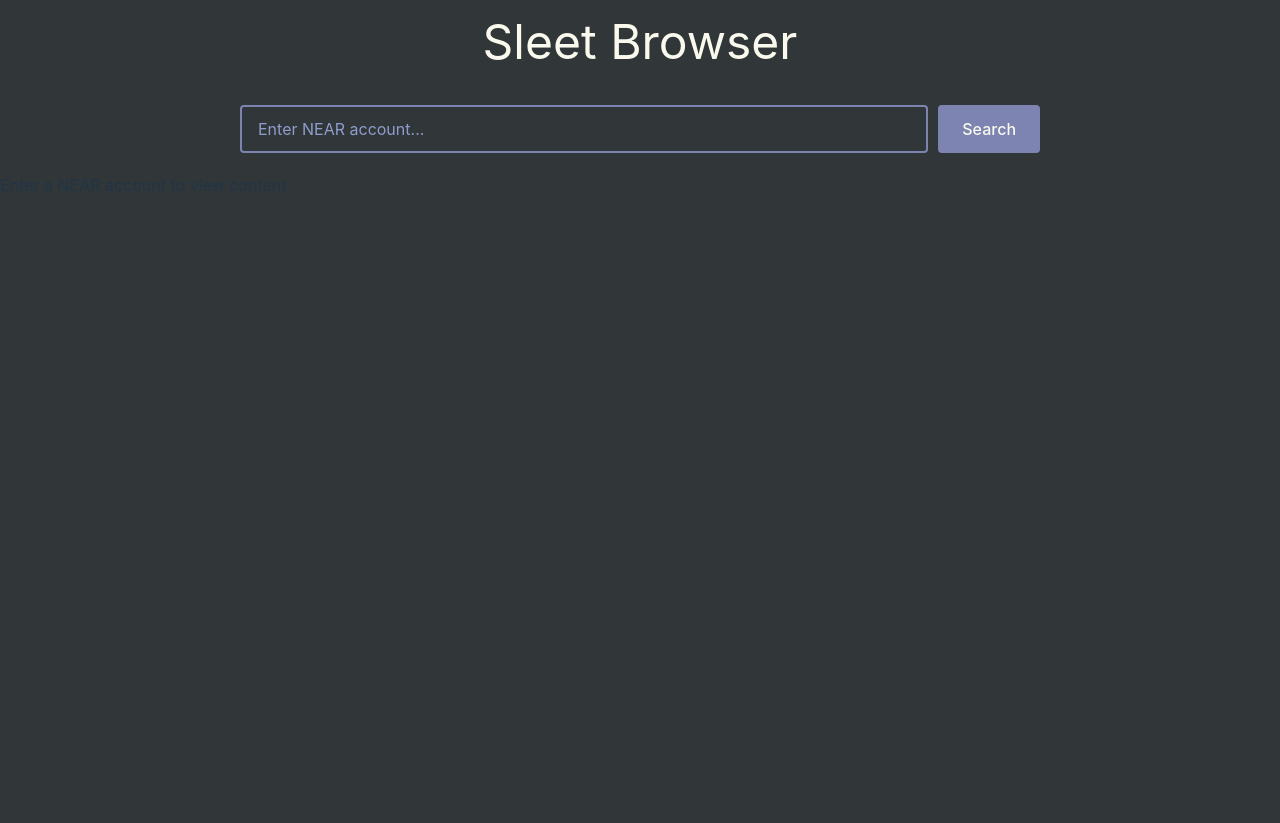
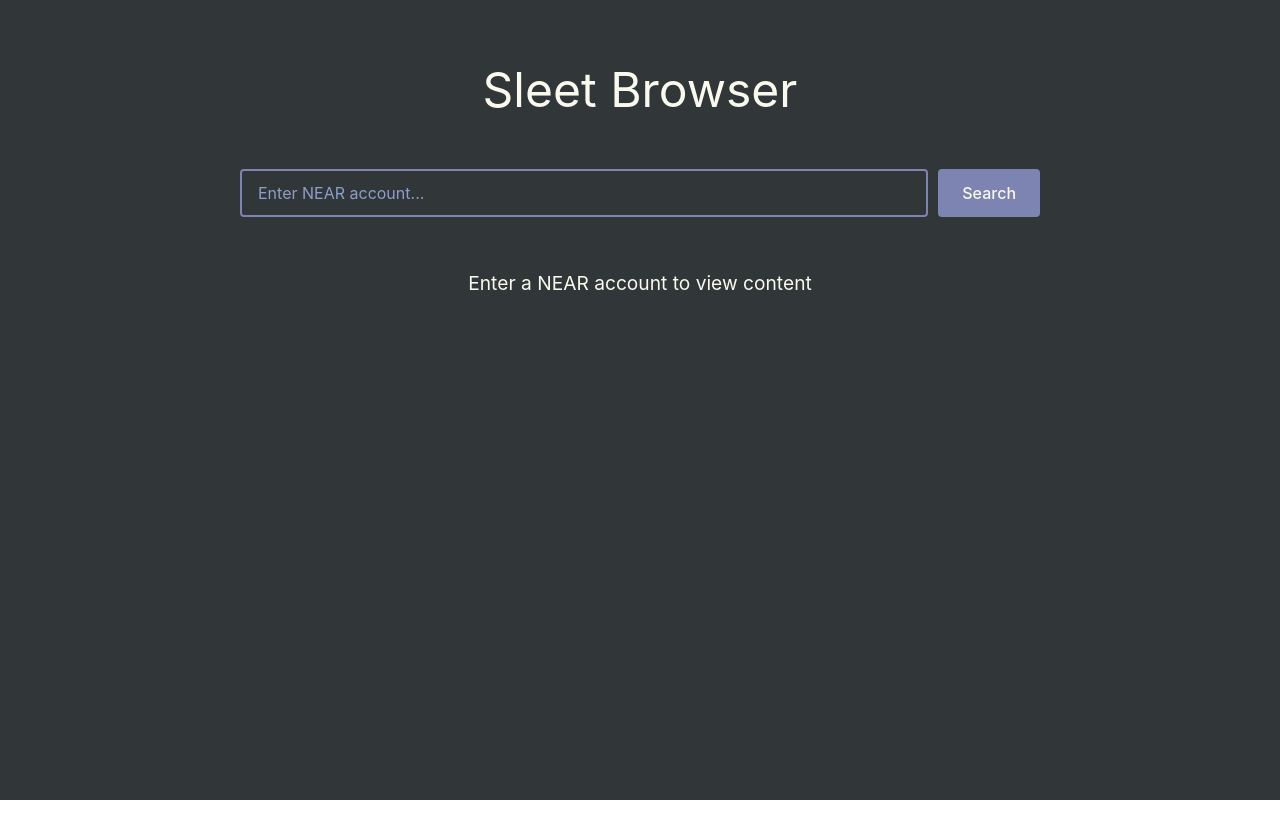
Before and after one commit to sleetplayground/web4go, a React (Vite) app: page / in a window 1280 px wide. After the commit the page ends 800 px from the top, so only its background shows below. Built offline with nearby package versions, Linux system fonts and the light colour scheme.

Commit message:
path works great!

```diff
--- a/src/App.css
+++ b/src/App.css
@@ -4,6 +4,7 @@
   display: flex;
   flex-direction: column;
   align-items: center;
+  padding: 2rem;
 }
 
 .title {
@@ -11,12 +12,21 @@
   color: #f9f9ed;
   font-size: 3rem;
   font-weight: 400;
-  margin: 1rem 0;
+  margin-bottom: 2rem;
 }
 
-.content-frame {
-  width: 100%;
-  height: calc(100vh - 150px);
+.home-message {
+  color: #f9f9ed;
+  margin-top: 2rem;
+  font-size: 1.2rem;
+}
+
+.web4-content-container {
+  position: fixed;
+  top: 0;
+  left: 0;
+  width: 100vw;
+  height: 100vh;
   overflow: hidden;
 }
 
@@ -26,3 +36,12 @@
   border: none;
   background-color: #f9f9ed;
 }
+
+.loading-container {
+  display: flex;
+  justify-content: center;
+  align-items: center;
+  height: 100%;
+  color: #f9f9ed;
+  font-size: 1.2rem;
+}
--- a/src/App.tsx
+++ b/src/App.tsx
@@ -3,7 +3,7 @@
 import Web4Content from './components/Web4Content/Web4Content'
 import { Routes, Route, useNavigate } from 'react-router-dom'
 
-function App() {
+function HomePage() {
   const navigate = useNavigate()
 
   const handleSearch = (accountId: string) => {
@@ -14,14 +14,18 @@
     <div className="app-container">
       <h1 className="title">Sleet Browser</h1>
       <SearchBar onSearch={handleSearch} />
-      <div className="content-frame">
-        <Routes>
-          <Route path="/app/:accountId" element={<Web4Content />} />
-          <Route path="/" element={<div>Enter a NEAR account to view content</div>} />
-        </Routes>
-      </div>
+      <div className="home-message">Enter a NEAR account to view content</div>
     </div>
   )
 }
 
+function App() {
+  return (
+    <Routes>
+      <Route path="/" element={<HomePage />} />
+      <Route path="/app/:accountId" element={<Web4Content />} />
+    </Routes>
+  )
+}
+
 export default App
```
